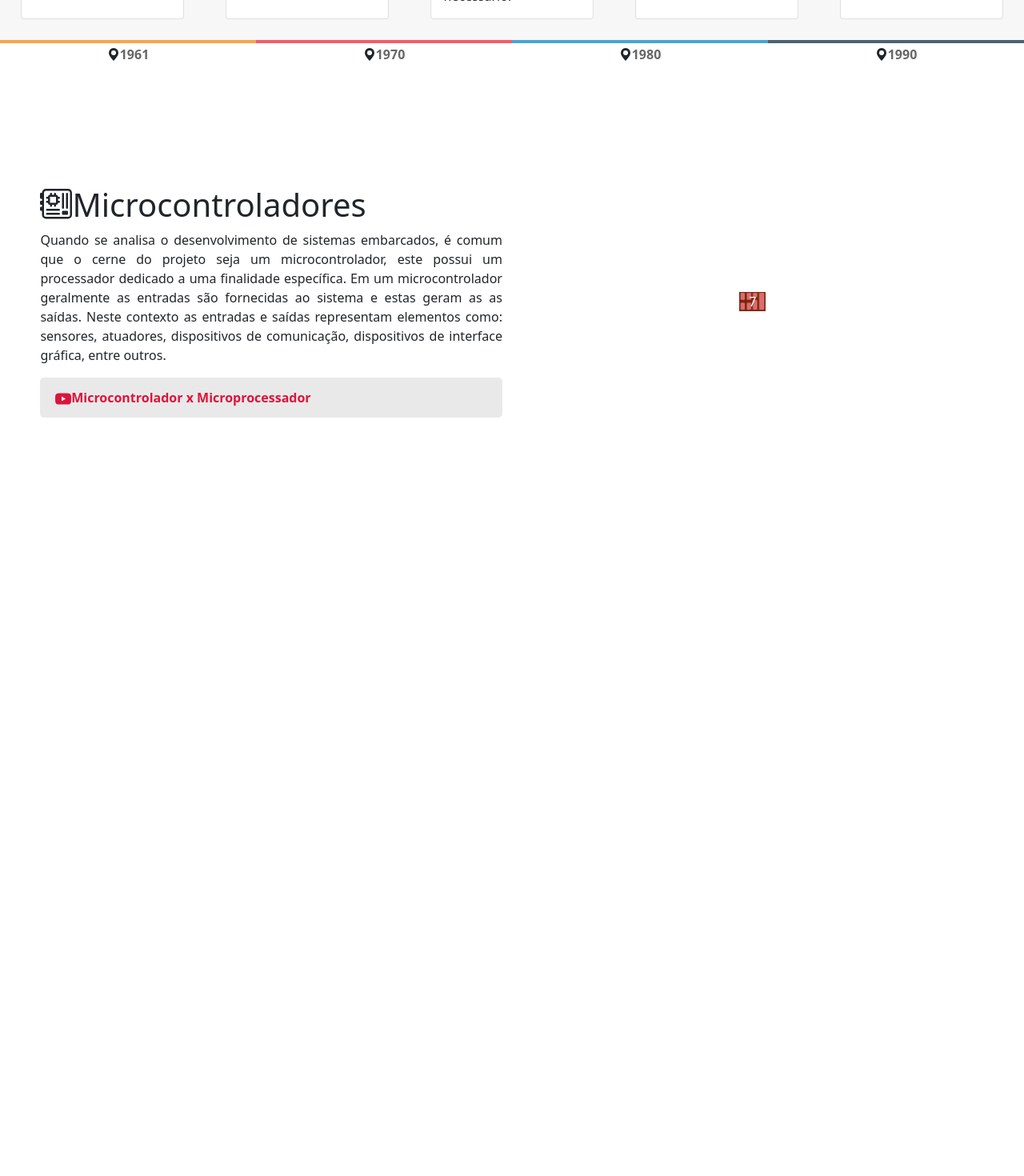
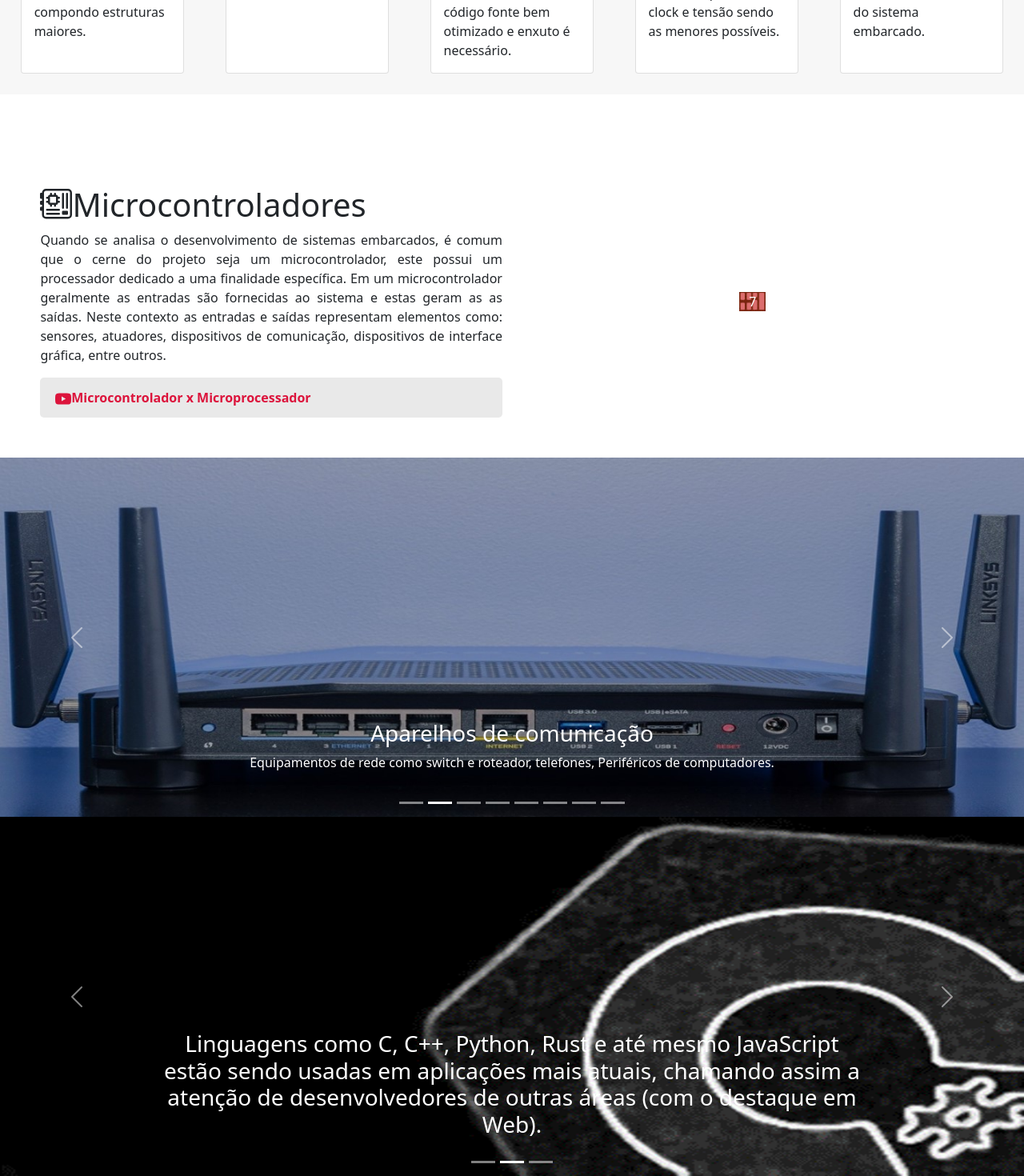
Before and after one commit to PatrickGuilherme/SistemaEmbarcado, an Angular app: page / in a window 1280 px wide. Shown: the part 890-2360 px from the top of the page at 80% size. Before the commit the page ends 1462 px from the top, so only its background shows below. Built offline with nearby package versions, Linux system fonts and the light colour scheme.

Commit message:
Adição dos novos componentes e alteração de local da timeline

```diff
--- a/src/app/Components/main-page/main-page.component.html
+++ b/src/app/Components/main-page/main-page.component.html
@@ -1,5 +1,7 @@
 <app-banner-title></app-banner-title>
 <app-banner-intro></app-banner-intro>
+<app-time-line></app-time-line>
 <app-features></app-features>
-<app-time-line></app-time-line>
 <app-architecture></app-architecture>
+<app-applications></app-applications>
+<app-banner-mercado></app-banner-mercado>
```
